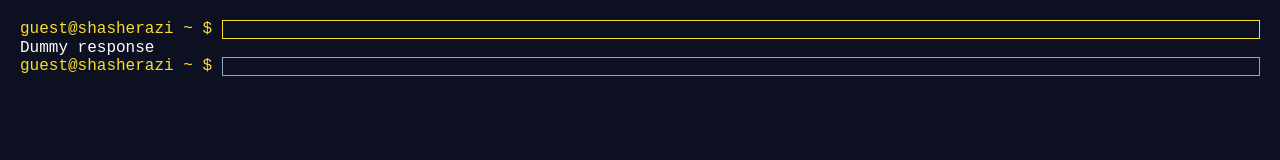
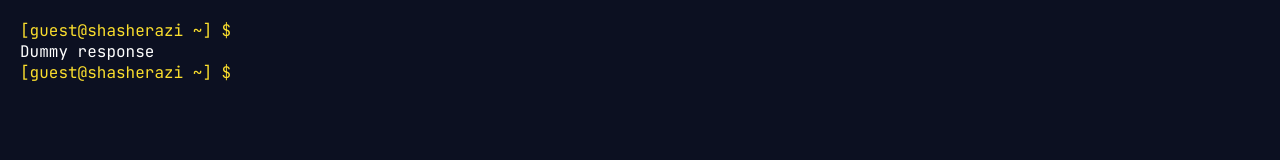
Before and after one commit to shasherazi/portfolio-old, a website built with Parcel: page src/index.html in a window 1280 px wide. Built offline with nearby package versions, Linux system fonts and the light colour scheme.

Commit message:
Stylized the prompt

```diff
--- a/src/index.html
+++ b/src/index.html
@@ -6,18 +6,26 @@
     <meta name="viewport" content="width=device-width, initial-scale=1.0" />
     <link rel="stylesheet" href="style.css" />
     <script src="./index.js" type="module"></script>
+    <!-- Google Fonts -->
+    <link rel="preconnect" href="https://fonts.googleapis.com" />
+    <link rel="preconnect" href="https://fonts.gstatic.com" crossorigin />
+    <link
+      href="https://fonts.googleapis.com/css2?family=JetBrains+Mono:wght@400;700&display=swap"
+      rel="stylesheet"
+    />
+    <!-- Google Fonts -->
     <title>shasherazi's webpage</title>
   </head>
   <body>
     <main class="main">
       <section class="promptsAndResponses">
         <div class="promptDiv">
-          <span class="prompt">guest@shasherazi ~ $</span>
+          <span class="prompt">[guest@shasherazi ~] $</span>
           <input type="text" class="prompt-input" id="input-0" disabled />
         </div>
         <div class="response">Dummy response</div>
         <div class="promptDiv">
-          <span class="prompt">guest@shasherazi ~ $</span>
+          <span class="prompt">[guest@shasherazi ~] $</span>
           <input type="text" class="prompt-input" id="input-1" autofocus />
         </div>
       </section>
--- a/src/modules/getPrompt.js
+++ b/src/modules/getPrompt.js
@@ -1,3 +1,3 @@
-const getPrompt = () => 'guest@shasherazi ~ $';
+const getPrompt = () => '[guest@shasherazi ~] $';
 
 export default getPrompt;
--- a/src/style.css
+++ b/src/style.css
@@ -12,7 +12,7 @@ body {
   padding: 0;
   background-color: var(--background);
   color: var(--white);
-  font-family: monospace;
+  font-family: 'JetBrains Mono', monospace;
   font-size: 16px;
 }
 
@@ -30,7 +30,10 @@ body {
 }
 
 .prompt-input {
-  border: 1px solid var(--yellow);
+  font-family: 'JetBrains Mono', monospace;
+  caret-color: var(--yellow);
+  caret-shape: block;
+  border: none;
   background-color: transparent;
   color: var(--white);
   width: 100%;
@@ -39,5 +42,4 @@ body {
 
 .prompt-input:focus {
   outline: none;
-  border: 1px solid var(--blue);
 }
```
